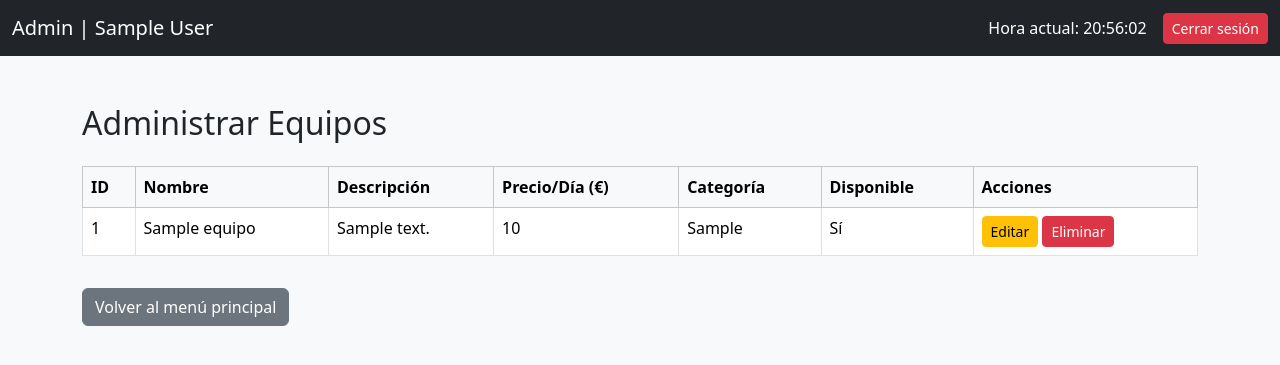
After one commit to SebasRamirez458/Music-BOOKING, a PHP site: page /app/views/admin/manage_equipment.php in a window 1280 px wide. The commit adds this page. Shown: the top 365 px of the page. Run offline with PHP 8.4, Linux system fonts and the light colour scheme; the visitor is signed in with stand-in values (Sample User, id 1); tables that the repository leaves empty or names only in its code hold one stand-in row (values such as "Sample post"); some libraries are stand-ins or nearby versions.

Commit message:
barras de navegación y bosquejo de edición (simón)

```diff
--- /dev/null
+++ b/app/controllers/logout.php
@@ -0,0 +1,6 @@
+<?php
+session_start();
+$_SESSION = array();
+session_destroy();
+header('Location: /Music-BOOKING/index.php');
+exit();
--- a/app/views/admin/add_equipment.php
+++ b/app/views/admin/add_equipment.php
@@ -14,6 +14,7 @@ if (!isset($_SESSION['is_admin']) || !$_SESSION['is_admin']) {
     <link href="https://cdn.jsdelivr.net/npm/bootstrap@5.3.0/dist/css/bootstrap.min.css" rel="stylesheet">
 </head>
 <body>
+<?php include '../layouts/navbar_in.php';?>
 <div class="container mt-5">
     <div class="row justify-content-center">
         <div class="col-md-8">
@@ -44,9 +45,11 @@ if (!isset($_SESSION['is_admin']) || !$_SESSION['is_admin']) {
                             <select class="form-select" id="categoria" name="categoria">
                                 <option value="">Selecciona una categoría</option>
                                 <option value="Instrumento">Instrumento</option>
+                                <option value="Micrófono">Micrófono</option>
                                 <option value="Clabeado/conexión">Clabeado/conexión</option>
                                 <option value="Amplificadores">Amplificadores</option>
                                 <option value="Modulos de efectos">Modulos de efectos</option>
+                                <option value="Otros">Otros</option>
                             </select>
                         </div>
                         <div class="form-check mb-3">
--- a/app/views/admin/add_room.php
+++ b/app/views/admin/add_room.php
@@ -14,6 +14,7 @@ if (!isset($_SESSION['is_admin']) || !$_SESSION['is_admin']) {
     <link href="https://cdn.jsdelivr.net/npm/bootstrap@5.3.0/dist/css/bootstrap.min.css" rel="stylesheet">
 </head>
 <body>
+<?php include '../layouts/navbar_in.php';?>
 <div class="container mt-5">
     <div class="row justify-content-center">
         <div class="col-md-8">
--- a/app/views/admin/admin_home.php
+++ b/app/views/admin/admin_home.php
@@ -14,6 +14,7 @@ $nombre = $_SESSION['usuario'];
     <link href="https://cdn.jsdelivr.net/npm/bootstrap@5.3.2/dist/css/bootstrap.min.css" rel="stylesheet">
 </head>
 <body class="bg-light">
+<?php include '../layouts/navbar_in.php';?>
 <div class="container mt-5">
     <div class="row justify-content-center">
         <div class="col-md-6">
@@ -25,6 +26,8 @@ $nombre = $_SESSION['usuario'];
                     <p class="lead">Has iniciado sesión como administrador.</p>
                     <a href="/Music-BOOKING/app/views/admin/add_room.php" class="btn btn-success m-2">Agregar Sala</a>
                     <a href="/Music-BOOKING/app/views/admin/add_equipment.php" class="btn btn-primary m-2">Agregar Equipo</a>
+                    <a href="/Music-BOOKING/app/views/admin/manage_rooms.php" class="btn btn-outline-success m-2">Administrar Salas</a>
+                    <a href="/Music-BOOKING/app/views/admin/manage_equipment.php" class="btn btn-outline-primary m-2">Administrar Equipos</a>
                 </div>
             </div>
         </div>
--- /dev/null
+++ b/app/views/admin/manage_equipment.php
@@ -0,0 +1,63 @@
+<?php
+session_start();
+if (!isset($_SESSION['usuario']) || !isset($_SESSION['is_admin']) || !$_SESSION['is_admin']) {
+    header('Location: login.php');
+    exit();
+}
+require_once __DIR__ . '/../../../config/db.php';
+
+$equipment = [];
+try {
+    $stmt = $conn->query('SELECT equipo_id, nombre_equipo, descripcion, precio_dia, categoria, disponible_prestamo FROM equipos');
+    $equipment = $stmt->fetchAll(PDO::FETCH_ASSOC);
+} catch (PDOException $e) {
+    $error = 'Error al obtener los equipos: ' . $e->getMessage();
+}
+?>
+<!DOCTYPE html>
+<html lang="es">
+<head>
+    <meta charset="UTF-8">
+    <title>Administrar Equipos</title>
+    <link href="https://cdn.jsdelivr.net/npm/bootstrap@5.3.2/dist/css/bootstrap.min.css" rel="stylesheet">
+</head>
+<body class="bg-light">
+<?php include '../layouts/navbar_in.php';?>
+<div class="container mt-5">
+    <h2 class="mb-4">Administrar Equipos</h2>
+    <?php if (!empty($error)): ?>
+        <div class="alert alert-danger"><?php echo $error; ?></div>
+    <?php endif; ?>
+    <table class="table table-bordered table-hover">
+        <thead class="table-light">
+            <tr>
+                <th>ID</th>
+                <th>Nombre</th>
+                <th>Descripción</th>
+                <th>Precio/Día (€)</th>
+                <th>Categoría</th>
+                <th>Disponible</th>
+                <th>Acciones</th>
+            </tr>
+        </thead>
+        <tbody>
+        <?php foreach ($equipment as $item): ?>
+            <tr>
+                <td><?php echo htmlspecialchars($item['equipo_id']); ?></td>
+                <td><?php echo htmlspecialchars($item['nombre_equipo']); ?></td>
+                <td><?php echo htmlspecialchars($item['descripcion']); ?></td>
+                <td><?php echo htmlspecialchars($item['precio_dia']); ?></td>
+                <td><?php echo htmlspecialchars($item['categoria']); ?></td>
+                <td><?php echo $item['disponible_prestamo'] ? 'Sí' : 'No'; ?></td>
+                <td>
+                    <a href="edit_equipment.php?id=<?php echo urlencode($item['equipo_id']); ?>" class="btn btn-warning btn-sm">Editar</a>
+                    <a href="delete_equipment.php?id=<?php echo urlencode($item['equipo_id']); ?>" class="btn btn-danger btn-sm" onclick="return confirm('¿Estás seguro de que deseas eliminar este equipo?');">Eliminar</a>
+                </td>
+            </tr>
+        <?php endforeach; ?>
+        </tbody>
+    </table>
+    <a href="admin_home.php" class="btn btn-secondary mt-3">Volver al menú principal</a>
+</div>
+</body>
+</html>
--- /dev/null
+++ b/app/views/layouts/navbar_in.php
@@ -0,0 +1,23 @@
+<?php
+if (session_status() === PHP_SESSION_NONE) {
+    session_start();
+}
+$nombre = isset($_SESSION['usuario']) ? $_SESSION['usuario'] : '';
+$rol = isset($_SESSION['is_admin']) && $_SESSION['is_admin'] ? 'Admin' : 'Usuario';
+// Hora actual en zona horaria -05
+$dt = new DateTime('now', new DateTimeZone('America/Bogota'));
+$hora_actual = $dt->format('H:i:s');
+?>
+<nav class="navbar navbar-expand-lg navbar-dark bg-dark">
+  <div class="container-fluid">
+    <span class="navbar-brand">
+      <?php echo htmlspecialchars($rol); ?> | <?php echo htmlspecialchars($nombre); ?>
+    </span>
+    <div class="d-flex ms-auto align-items-center">
+      <span class="text-white me-3">Hora actual: <?php echo $hora_actual; ?> </span>
+      <form action="/Music-BOOKING/app/controllers/logout.php" method="POST" class="d-inline">
+        <button type="submit" class="btn btn-danger btn-sm">Cerrar sesión</button>
+      </form>
+    </div>
+  </div>
+</nav>
```
Also changed, not shown: app/views/admin/manage_rooms.php (added, +59 -0 lines).
